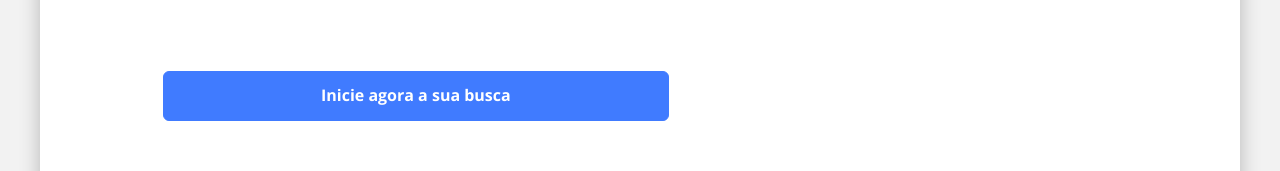
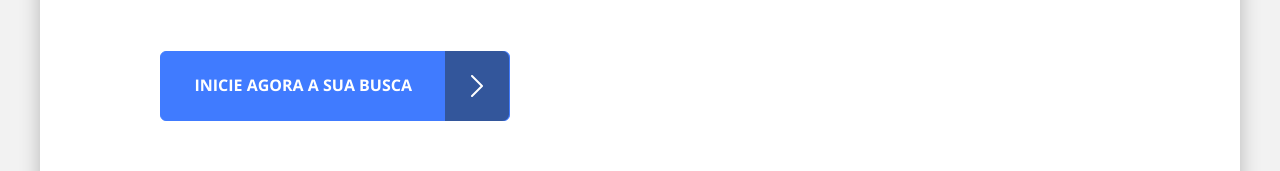
Before and after one commit to RomuloAlbuquerque/bds-dscatalog, a React (Create React App) app in the folder frontweb/: page / in a window 1280 px wide. Shown: the part 394-565 px from the top of the page. Built offline with nearby package versions, Linux system fonts and the light colour scheme.

Commit message:
Custom ButtomIcon

```diff
--- a/frontweb/src/components/ButtonIcon/index.tsx
+++ b/frontweb/src/components/ButtonIcon/index.tsx
@@ -1,11 +1,17 @@
-import './styles.css'
+import './styles.css';
+import { ReactComponent as ArrowIcon } from 'assets/images/arrow.svg'
 
 const ButtonIcon = () => {
-    return (
-        <button className="btn btn-primary btn-icon">
-            <h6>Inicie agora a sua busca</h6>
-        </button>
-    )
-}
+  return (
+    <button className="btn btn-primary btn-icon">
+        <div className='content-text'>
+        <h6>Inicie agora a sua busca</h6>
+        </div>
+      <div className="arrow">
+        <ArrowIcon />
+      </div>
+    </button>
+  );
+};
 
-export default ButtonIcon
+export default ButtonIcon;
--- a/frontweb/src/components/ButtonIcon/styles.css
+++ b/frontweb/src/components/ButtonIcon/styles.css
@@ -1,5 +1,56 @@
 .btn-icon{
-    width: 260px;
+    width: 250px;
     height: 50px;
-    color: white
+    color: white;
+    display: flex;
+    justify-content: space-between;
+    align-items: center;
+    padding: 0;
 }
+
+.btn-icon:hover{
+    color: white;
+}
+
+.content-text{
+    text-align: center;
+    width: 90%;
+    height: 50px;
+    border-bottom-left-radius: 7px;
+    border-top-left-radius: 7px;
+    display: flex;
+    justify-content: center;
+    align-items: center;
+}
+
+.content-text h6{
+    font-size: 12px;
+    text-transform: uppercase;
+}
+
+.arrow{
+    height: 50px;
+    width: 50px;
+    border-top-right-radius: 7px;
+    border-bottom-right-radius: 7px;
+    display: flex;
+    justify-content: center;
+    align-items: center;
+    background-color: rgba(38, 50, 56, 0.5)
+}
+
+@media (min-width: 576px){
+    .btn-icon{
+        width: 350px;
+        height: 70px;
+    }
+
+    .arrow{
+        height: 70px;
+        width: 70px;
+    }
+    .content-text h6{
+        font-size: 16px;
+        text-transform: uppercase;
+    }
+}
--- a/frontweb/src/pages/Home/index.tsx
+++ b/frontweb/src/pages/Home/index.tsx
@@ -12,7 +12,9 @@ const Home = () => {
             Ajudaremos você a encontrar os melhores produtos disponíveis no
             mercado.
           </p>
-          <ButtonIcon />
+          <div className='container-btn'>
+            <ButtonIcon />
+          </div>
         </div>
         <div className="home-image-container">
           <MainImage />
--- a/frontweb/src/pages/Home/styles.css
+++ b/frontweb/src/pages/Home/styles.css
@@ -54,10 +54,6 @@
   .home-content-container p {
     width: 506px;
     margin-bottom: 20px;
-  }
-
-  .home-content-container button {
-    width: 506px;
   }
 
   .home-image-container svg {
@@ -125,6 +121,11 @@
     width: 100%;
     margin-bottom: 70px;
   }
+  .container-btn{
+    width: 100%;
+    display: flex;
+    justify-content: start;
+  }
   .home-image-container {
     width: 50%;
     padding: 0;
```
Also changed, not shown: frontweb/src/assets/images/arrow.svg (added).
